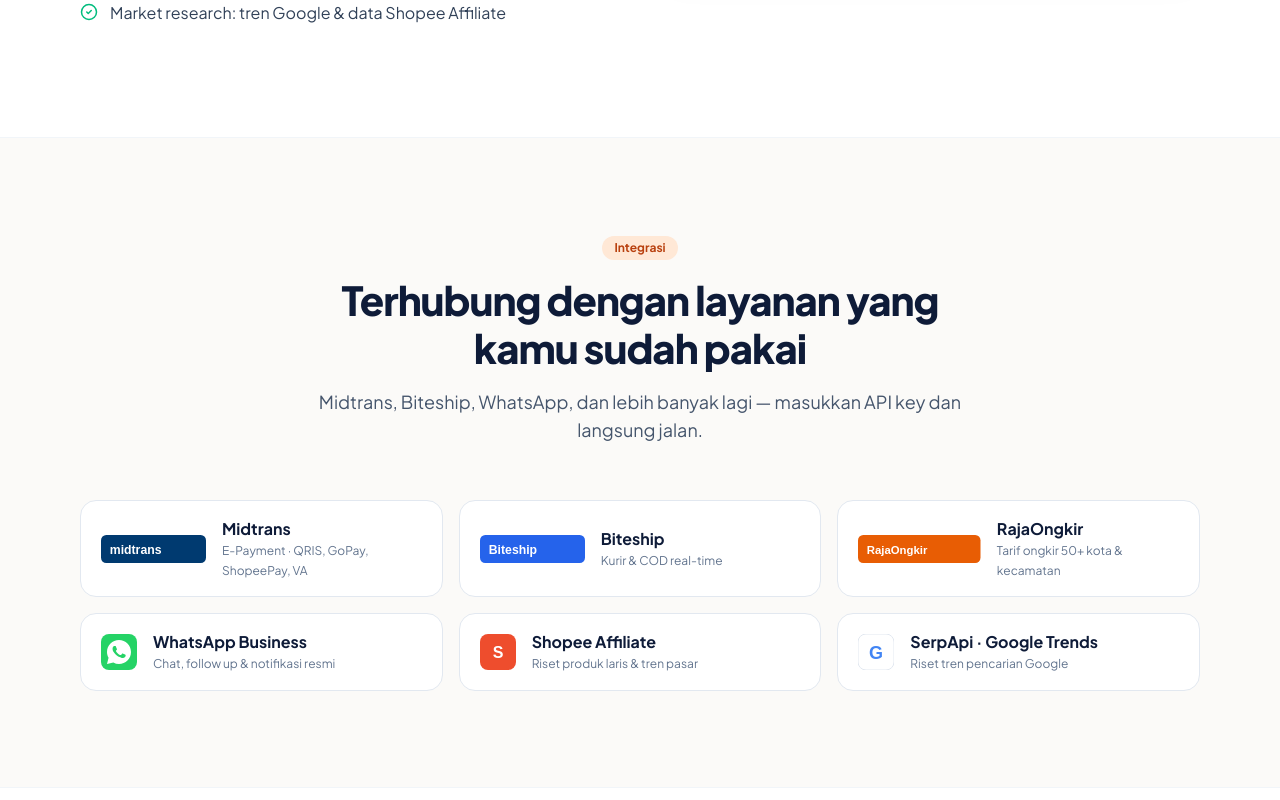
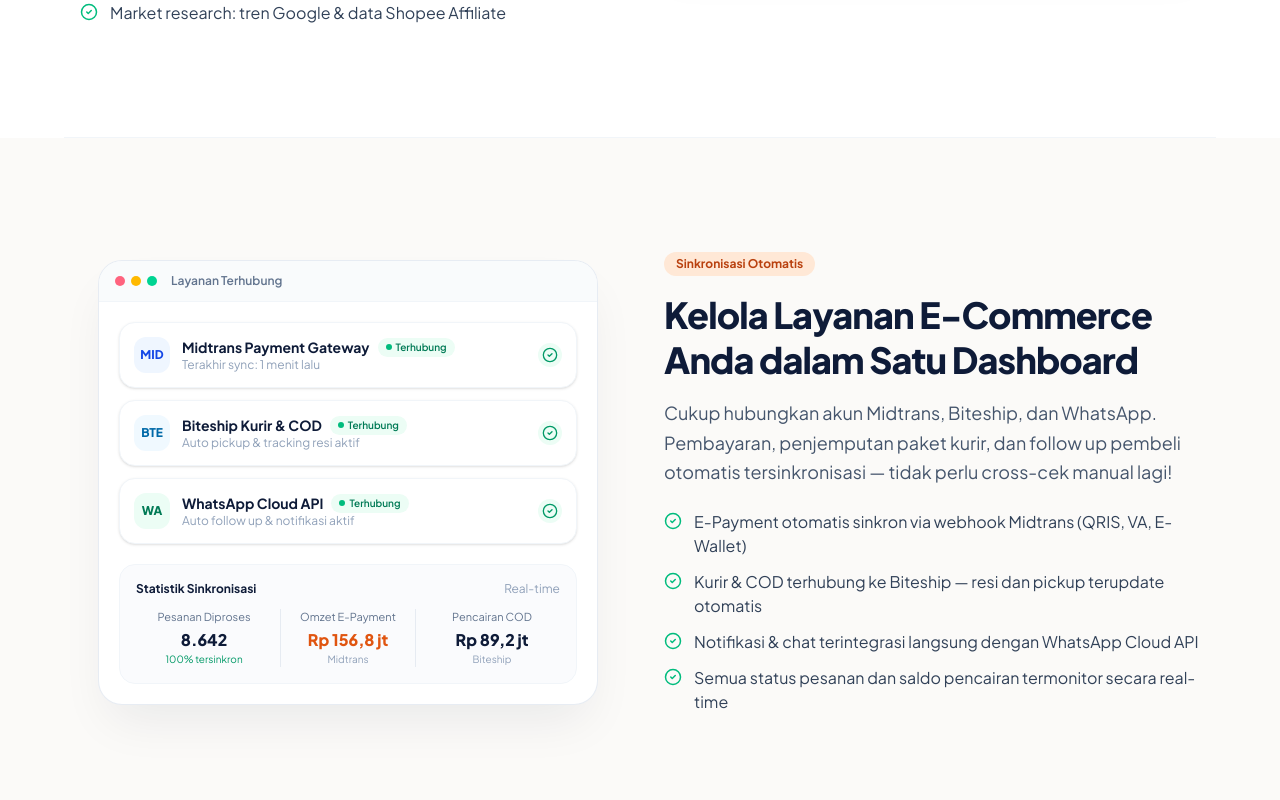
Before and after one commit to firmandikun/pesanin-frontend, a Next.js app: page / in a window 1280 px wide. Shown: the part 3940-4740 px from the top of the page. Built offline with nearby package versions, Linux system fonts and the light colour scheme.

Commit message:
feat(landing): add connected channels sync feature section with browser mockup like FinKami

```diff
--- a/src/app/page.tsx
+++ b/src/app/page.tsx
@@ -214,6 +214,114 @@ function LandingMockup() {
   );
 }
 
+function ConnectedChannelsMockup() {
+  return (
+    <div className="relative mx-auto w-full max-w-[500px]">
+      {/* Browser window wrapper with 3 colored dots */}
+      <div className="overflow-hidden rounded-[24px] border border-slate-200/80 bg-white shadow-2xl shadow-navy/8">
+        {/* Browser header */}
+        <div className="flex items-center gap-1.5 border-b border-slate-100 bg-slate-50/80 px-4 py-3">
+          <span className="h-2.5 w-2.5 rounded-full bg-rose-400" />
+          <span className="h-2.5 w-2.5 rounded-full bg-amber-400" />
+          <span className="h-2.5 w-2.5 rounded-full bg-emerald-400" />
+          <span className="ml-2 text-xs font-semibold text-slate-500">Layanan Terhubung</span>
+        </div>
+
+        <div className="p-5">
+          {/* List of integrated services */}
+          <div className="space-y-3">
+            {[
+              {
+                name: "Midtrans Payment Gateway",
+                sub: "Terakhir sync: 1 menit lalu",
+                status: "Terhubung",
+                dot: "bg-emerald-500",
+                badgeBg: "bg-emerald-50 text-emerald-700",
+                icon: (
+                  <span className="flex h-9 w-9 items-center justify-center rounded-xl bg-blue-50 text-xs font-black text-blue-700">
+                    MID
+                  </span>
+                ),
+              },
+              {
+                name: "Biteship Kurir & COD",
+                sub: "Auto pickup & tracking resi aktif",
+                status: "Terhubung",
+                dot: "bg-emerald-500",
+                badgeBg: "bg-emerald-50 text-emerald-700",
+                icon: (
+                  <span className="flex h-9 w-9 items-center justify-center rounded-xl bg-sky-50 text-xs font-black text-sky-700">
+                    BTE
+                  </span>
+                ),
+              },
+              {
+                name: "WhatsApp Cloud API",
+                sub: "Auto follow up & notifikasi aktif",
+                status: "Terhubung",
+                dot: "bg-emerald-500",
+                badgeBg: "bg-emerald-50 text-emerald-700",
+                icon: (
+                  <span className="flex h-9 w-9 items-center justify-center rounded-xl bg-emerald-50 text-xs font-black text-emerald-700">
+                    WA
+                  </span>
+                ),
+              },
+            ].map((s) => (
+              <div
+                key={s.name}
+                className="flex items-center justify-between rounded-2xl border border-slate-100 bg-white p-3.5 shadow-sm transition hover:border-slate-200"
+              >
+                <div className="flex items-center gap-3">
+                  {s.icon}
+                  <div>
+                    <div className="flex items-center gap-2">
+                      <p className="text-sm font-bold text-navy">{s.name}</p>
+                      <span className={`inline-flex items-center gap-1 rounded-full px-2 py-0.5 text-[10px] font-semibold ${s.badgeBg}`}>
+                        <span className={`h-1.5 w-1.5 rounded-full ${s.dot}`} />
+                        {s.status}
+                      </span>
+                    </div>
+                    <p className="text-xs text-slate-400">{s.sub}</p>
+                  </div>
+                </div>
+                <div className="flex h-6 w-6 items-center justify-center rounded-full bg-emerald-50 text-emerald-600">
+                  <CheckCircle2 size={16} />
+                </div>
+              </div>
+            ))}
+          </div>
+
+          {/* Sync summary stats card */}
+          <div className="mt-5 rounded-2xl border border-slate-100 bg-slate-50/70 p-4">
+            <div className="mb-3 flex items-center justify-between">
+              <span className="text-xs font-bold text-navy">Statistik Sinkronisasi</span>
+              <span className="text-xs text-slate-400">Real-time</span>
+            </div>
+            <div className="grid grid-cols-3 gap-2 text-center">
+              <div>
+                <p className="text-[11px] text-slate-500">Pesanan Diproses</p>
+                <p className="mt-0.5 text-base font-extrabold text-navy">8.642</p>
+                <p className="text-[10px] text-emerald-600">100% tersinkron</p>
+              </div>
+              <div className="border-x border-slate-200/80">
+                <p className="text-[11px] text-slate-500">Omzet E-Payment</p>
+                <p className="mt-0.5 text-base font-extrabold text-brand-600">Rp 156,8 jt</p>
+                <p className="text-[10px] text-slate-400">Midtrans</p>
+              </div>
+              <div>
+                <p className="text-[11px] text-slate-500">Pencairan COD</p>
+                <p className="mt-0.5 text-base font-extrabold text-navy">Rp 89,2 jt</p>
+                <p className="text-[10px] text-slate-400">Biteship</p>
+              </div>
+            </div>
+          </div>
+        </div>
+      </div>
+    </div>
+  );
+}
+
 function AnalyticsMockup() {
   return (
     <div className="rounded-[20px] bg-white p-5 shadow-xl shadow-navy/8 ring-1 ring-slate-100">
@@ -419,6 +527,22 @@ export default function Home() {
           mockup={<AnalyticsMockup />}
         />
 
+        <div className="bg-[#fbfaf8]">
+          <FeatureSection
+            tag="Sinkronisasi Otomatis"
+            title="Kelola Layanan E-Commerce Anda dalam Satu Dashboard"
+            desc="Cukup hubungkan akun Midtrans, Biteship, dan WhatsApp. Pembayaran, penjemputan paket kurir, dan follow up pembeli otomatis tersinkronisasi — tidak perlu cross-cek manual lagi!"
+            bullets={[
+              "E-Payment otomatis sinkron via webhook Midtrans (QRIS, VA, E-Wallet)",
+              "Kurir & COD terhubung ke Biteship — resi dan pickup terupdate otomatis",
+              "Notifikasi & chat terintegrasi langsung dengan WhatsApp Cloud API",
+              "Semua status pesanan dan saldo pencairan termonitor secara real-time",
+            ]}
+            mockup={<ConnectedChannelsMockup />}
+            flip
+          />
+        </div>
+
       </section>
 
       {/* INTEGRATIONS */}
```
